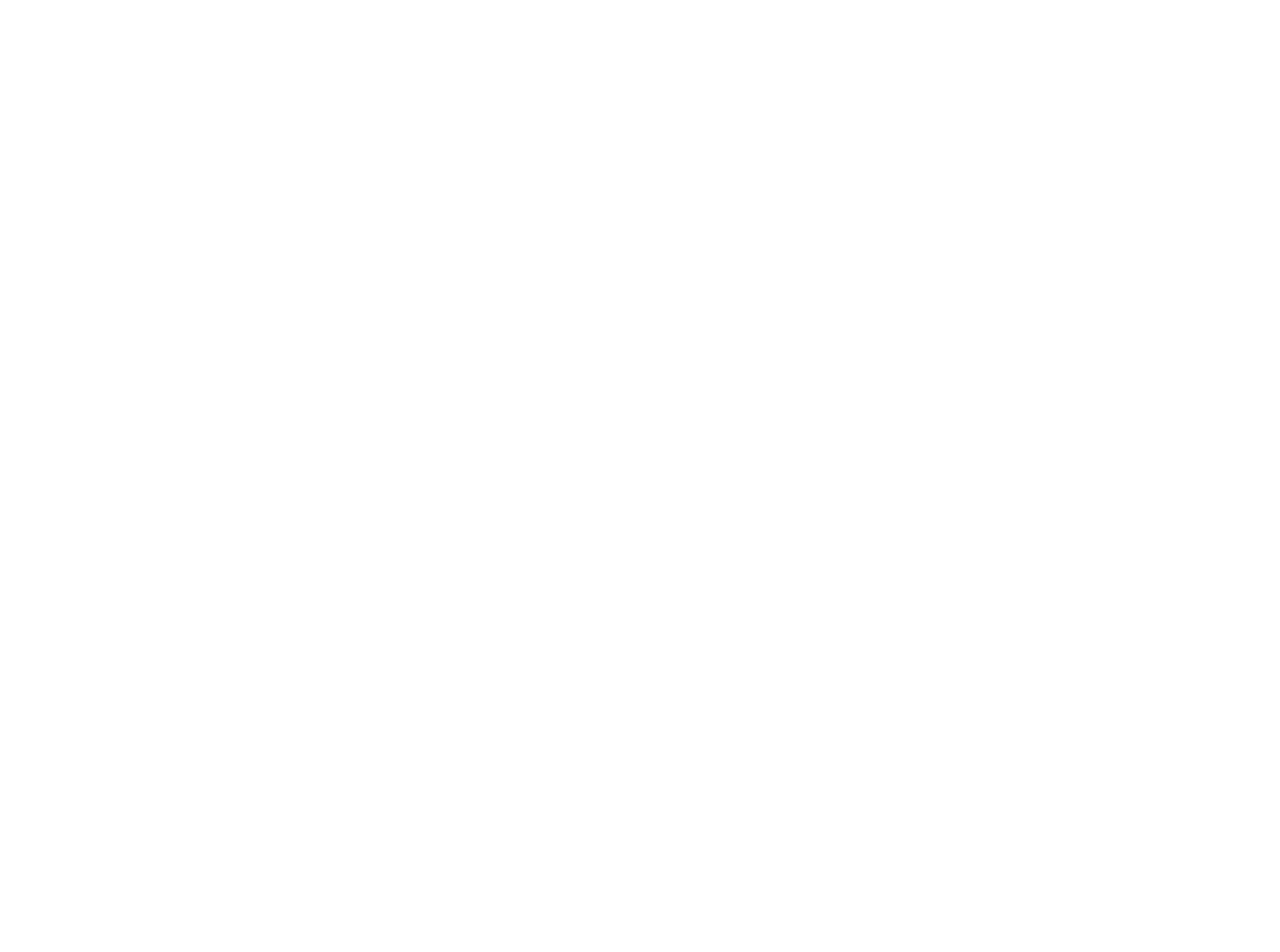
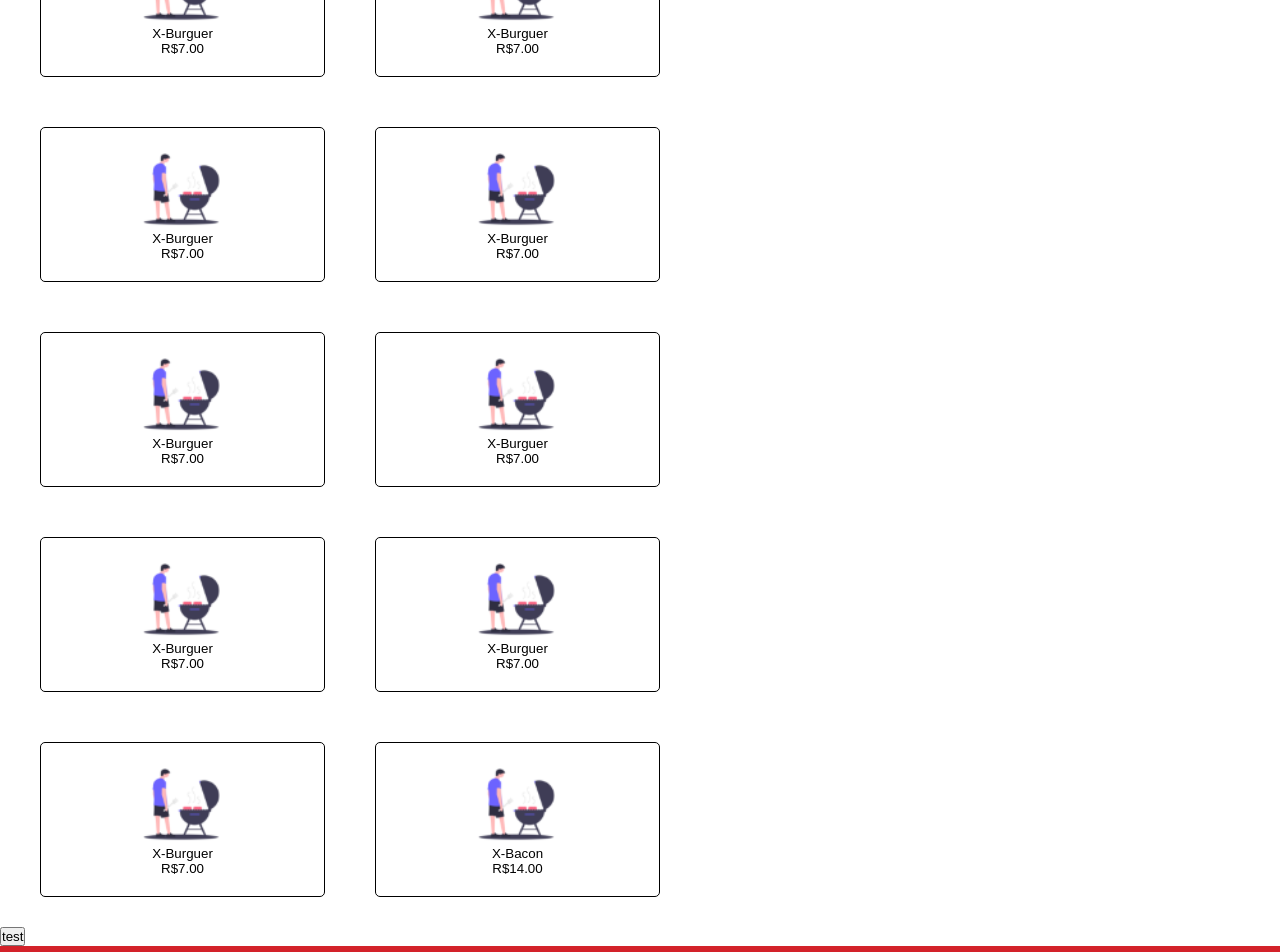
Before and after one commit to MatheusRFilho/E-Burguer, a React (Create React App) app: page /hamburgueria/1 in a window 1280 px wide. Shown: the part 460-1412 px from the top of the page. Before the commit the page ends 800 px from the top, so only its background shows below. Built offline with nearby package versions, Linux system fonts and the light colour scheme.

Commit message:
feat: logic in add a burguer in cart

```diff
--- a/src/App.js
+++ b/src/App.js
@@ -6,6 +6,7 @@ import Hamburguerias from './pages/hamburguerias';
 import Pedidos from './pages/pedidos';
 import FaleConosco from './pages/faleConosco';
 import Login from './pages/login-register';
+import Buy from './pages/buy';
 
 function App() {
   return (
@@ -16,6 +17,7 @@ function App() {
         <Route path="/pedidos" component={Pedidos} />
         <Route path="/fale-conosco" component={FaleConosco} />
         <Route path="/entrar-registrar" component={Login} />
+        <Route path="/hamburgueria/:id" component={Buy} />
       </Switch>
     </BrowserRouter>
   );
--- a/src/globalComponents/cardHamburgueria/index.js
+++ b/src/globalComponents/cardHamburgueria/index.js
@@ -1,13 +1,16 @@
+import { Link } from 'react-router-dom';
 import './style.css';
 
-const CardHamburgueria = ({ image, text }) => {
+const CardHamburgueria = ({ image, text, id }) => {
   return (
+    <Link to={`/hamburgueria/${id}`} className="desactivated">
       <div className="card-hamburgueria">
         {image != null ? (
           <img src={image} alt="text" className="hamburgueria-logo"></img>
         ) : null}
         <p>{text}</p>
       </div>
+    </Link>
   );
 };
 
--- a/src/globalComponents/cardHamburgueria/style.css
+++ b/src/globalComponents/cardHamburgueria/style.css
@@ -17,3 +17,8 @@
 
   margin-right: 15px;
 }
+
+.desactivated {
+  color: black;
+  text-decoration: none;
+}
--- a/src/pages/Home/index.js
+++ b/src/pages/Home/index.js
@@ -45,14 +45,14 @@ function Home() {
         </form>
 
         <div className="hamburguerias-cards">
-          <CardHamburgueria image={logoHamburgueria} text="test" />
-          <CardHamburgueria text="test" />
-          <CardHamburgueria text="test" />
-          <CardHamburgueria text="test" />
-          <CardHamburgueria text="test" />
-          <CardHamburgueria text="test" />
-          <CardHamburgueria text="test" />
-          <CardHamburgueria text="test" />
+          <CardHamburgueria image={logoHamburgueria} text="test" id="2" />
+          <CardHamburgueria text="test" id="1" />
+          <CardHamburgueria text="test" id="1" />
+          <CardHamburgueria text="test" id="1" />
+          <CardHamburgueria text="test" id="1" />
+          <CardHamburgueria text="test" id="1" />
+          <CardHamburgueria text="test" id="1" />
+          <CardHamburgueria text="test" id="1" />
         </div>
       </div>
       <Footer></Footer>
--- /dev/null
+++ b/src/pages/buy/components/lanche.css
@@ -0,0 +1,19 @@
+.lanche-button {
+  border: 1px solid black;
+  border-radius: 5px;
+  background-color: transparent;
+
+  padding: 20px;
+  margin: 10px;
+  cursor: pointer;
+}
+
+.lanche-button-activated {
+  border: 1px solid black;
+  border-radius: 5px;
+  background-color: lightgreen;
+
+  padding: 20px;
+  margin: 10px;
+  cursor: pointer;
+}
--- /dev/null
+++ b/src/pages/buy/components/lanche.js
@@ -0,0 +1,25 @@
+import { useState } from 'react';
+import './lanche.css';
+
+function Lanche({ onClick, title, price, image, onRemove }) {
+  const [activated, setActivated] = useState(false);
+
+  const handleClick = () => {
+    activated ? onRemove() : onClick();
+    setActivated(!activated);
+  };
+  return (
+    <button
+      onClick={handleClick}
+      className={activated ? 'lanche-button-activated' : 'lanche-button'}
+    >
+      {image != null ? (
+        <img src={image} alt="text" className="lanche-logo"></img>
+      ) : null}
+      <p>{title}</p>
+      <p>{price}</p>
+    </button>
+  );
+}
+
+export default Lanche;
--- /dev/null
+++ b/src/pages/buy/index.js
@@ -0,0 +1,274 @@
+import './style.css';
+import NavBar from '../../globalComponents/navbar/Navbar.js';
+import Footer from '../../globalComponents/footer/Footer.js';
+import Lanche from './components/lanche';
+
+import logoHamburgueria from '../../images/logohamburgueria.png';
+import { useParams } from 'react-router';
+import { useEffect, useState } from 'react';
+
+function Buy() {
+  const { id } = useParams();
+
+  const [itensInCart, setItensInCart] = useState([]);
+
+  const handleAddLancheAtCart = (item) => {
+    setItensInCart([...itensInCart, item]);
+  };
+
+  const handleRemoveLancheAtCart = (item) => {
+    var temporary_list = [];
+
+    itensInCart.map((e) => (e.id !== item.id ? temporary_list.push(e) : null));
+
+    setItensInCart(temporary_list);
+  };
+
+  return (
+    <>
+      <NavBar></NavBar>
+      <div className="content">
+        <div className="lanches">
+          <Lanche
+            onClick={() =>
+              handleAddLancheAtCart({
+                name: 'X-Burguer',
+                price: 'R$7,00',
+                id: 1,
+              })
+            }
+            onRemove={() =>
+              handleRemoveLancheAtCart({
+                name: 'X-Burguer',
+                price: 'R$7.00',
+                id: 1,
+              })
+            }
+            title="X-Burguer"
+            price="R$7.00"
+            image={logoHamburgueria}
+          />
+          <Lanche
+            onClick={() =>
+              handleAddLancheAtCart({
+                name: 'X-Burguer',
+                price: 'R$7,00',
+                id: 2,
+              })
+            }
+            onRemove={() =>
+              handleRemoveLancheAtCart({
+                name: 'X-Burguer',
+                price: 'R$7.00',
+                id: 2,
+              })
+            }
+            title="X-Burguer"
+            price="R$7.00"
+            image={logoHamburgueria}
+          />
+          <Lanche
+            onClick={() =>
+              handleAddLancheAtCart({
+                name: 'X-Burguer',
+                price: 'R$7,00',
+                id: 3,
+              })
+            }
+            onRemove={() =>
+              handleRemoveLancheAtCart({
+                name: 'X-Burguer',
+                price: 'R$7.00',
+                id: 3,
+              })
+            }
+            title="X-Burguer"
+            price="R$7.00"
+            image={logoHamburgueria}
+          />
+          <Lanche
+            onClick={() =>
+              handleAddLancheAtCart({
+                name: 'X-Burguer',
+                price: 'R$7,00',
+                id: 4,
+              })
+            }
+            onRemove={() =>
+              handleRemoveLancheAtCart({
+                name: 'X-Burguer',
+                price: 'R$7.00',
+                id: 4,
+              })
+            }
+            title="X-Burguer"
+            price="R$7.00"
+            image={logoHamburgueria}
+          />
+          <Lanche
+            onClick={() =>
+              handleAddLancheAtCart({
+                name: 'X-Burguer',
+                price: 'R$7,00',
+                id: 5,
+              })
+            }
+            onRemove={() =>
+              handleRemoveLancheAtCart({
+                name: 'X-Burguer',
+                price: 'R$7.00',
+                id: 5,
+              })
+            }
+            title="X-Burguer"
+            price="R$7.00"
+            image={logoHamburgueria}
+          />
+          <Lanche
+            onClick={() =>
+              handleAddLancheAtCart({
+                name: 'X-Burguer',
+                price: 'R$7,00',
+                id: 6,
+              })
+            }
+            onRemove={() =>
+              handleRemoveLancheAtCart({
+                name: 'X-Burguer',
+                price: 'R$7.00',
+                id: 6,
+              })
+            }
+            title="X-Burguer"
+            price="R$7.00"
+            image={logoHamburgueria}
+          />
+          <Lanche
+            onClick={() =>
+              handleAddLancheAtCart({
+                name: 'X-Burguer',
+                price: 'R$7,00',
+                id: 7,
+              })
+            }
+            onRemove={() =>
+              handleRemoveLancheAtCart({
+                name: 'X-Burguer',
+                price: 'R$7.00',
+                id: 7,
+              })
+            }
+            title="X-Burguer"
+            price="R$7.00"
+            image={logoHamburgueria}
+          />
+          <Lanche
+            onClick={() =>
+              handleAddLancheAtCart({
+                name: 'X-Burguer',
+                price: 'R$7,00',
+                id: 8,
+              })
+            }
+            onRemove={() =>
+              handleRemoveLancheAtCart({
+                name: 'X-Burguer',
+                price: 'R$7.00',
+                id: 8,
+              })
+            }
+            title="X-Burguer"
+            price="R$7.00"
+            image={logoHamburgueria}
+          />
+          <Lanche
+            onClick={() =>
+              handleAddLancheAtCart({
+                name: 'X-Burguer',
+                price: 'R$7,00',
+                id: 9,
+              })
+            }
+            onRemove={() =>
+              handleRemoveLancheAtCart({
+                name: 'X-Burguer',
+                price: 'R$7.00',
+                id: 9,
+              })
+            }
+            title="X-Burguer"
+            price="R$7.00"
+            image={logoHamburgueria}
+          />
+          <Lanche
+            onClick={() =>
+              handleAddLancheAtCart({
+                name: 'X-Burguer',
+                price: 'R$7,00',
+                id: 10,
+              })
+            }
+            onRemove={() =>
+              handleRemoveLancheAtCart({
+                name: 'X-Burguer',
+                price: 'R$7.00',
+                id: 10,
+              })
+            }
+            title="X-Burguer"
+            price="R$7.00"
+            image={logoHamburgueria}
+          />
+          <Lanche
+            onClick={() =>
+              handleAddLancheAtCart({
+                name: 'X-Burguer',
+                price: 'R$7,00',
+                id: 11,
+              })
+            }
+            onRemove={() =>
+              handleRemoveLancheAtCart({
+                name: 'X-Burguer',
+                price: 'R$7.00',
+                id: 11,
+              })
+            }
+            title="X-Burguer"
+            price="R$7.00"
+            image={logoHamburgueria}
+          />
+          <Lanche
+            onClick={() =>
+              handleAddLancheAtCart({
+                name: 'X-Bacon',
+                price: 'R$14,00',
+                id: 12,
+              })
+            }
+            onRemove={() =>
+              handleRemoveLancheAtCart({
+                name: 'X-Bacon',
+                price: 'R$14.00',
+                id: 12,
+              })
+            }
+            title="X-Bacon"
+            price="R$14.00"
+            image={logoHamburgueria}
+          />
+        </div>
+
+        <button
+          onClick={() => console.log(itensInCart)}
+          style={{ cursor: 'pointer' }}
+        >
+          test
+        </button>
+      </div>
+      <Footer></Footer>
+    </>
+  );
+}
+
+export default Buy;
--- /dev/null
+++ b/src/pages/buy/style.css
@@ -0,0 +1,13 @@
+.content {
+  height: 100%;
+}
+
+.lanches {
+  display: grid;
+  grid-template-columns: repeat(auto-fit, minmax(200px, 1fr));
+  grid-gap: 30px;
+
+  margin: 20px 30px ;
+
+  width: 50vw;
+}
```
Lines whose indentation alone changed are shown as unchanged.
